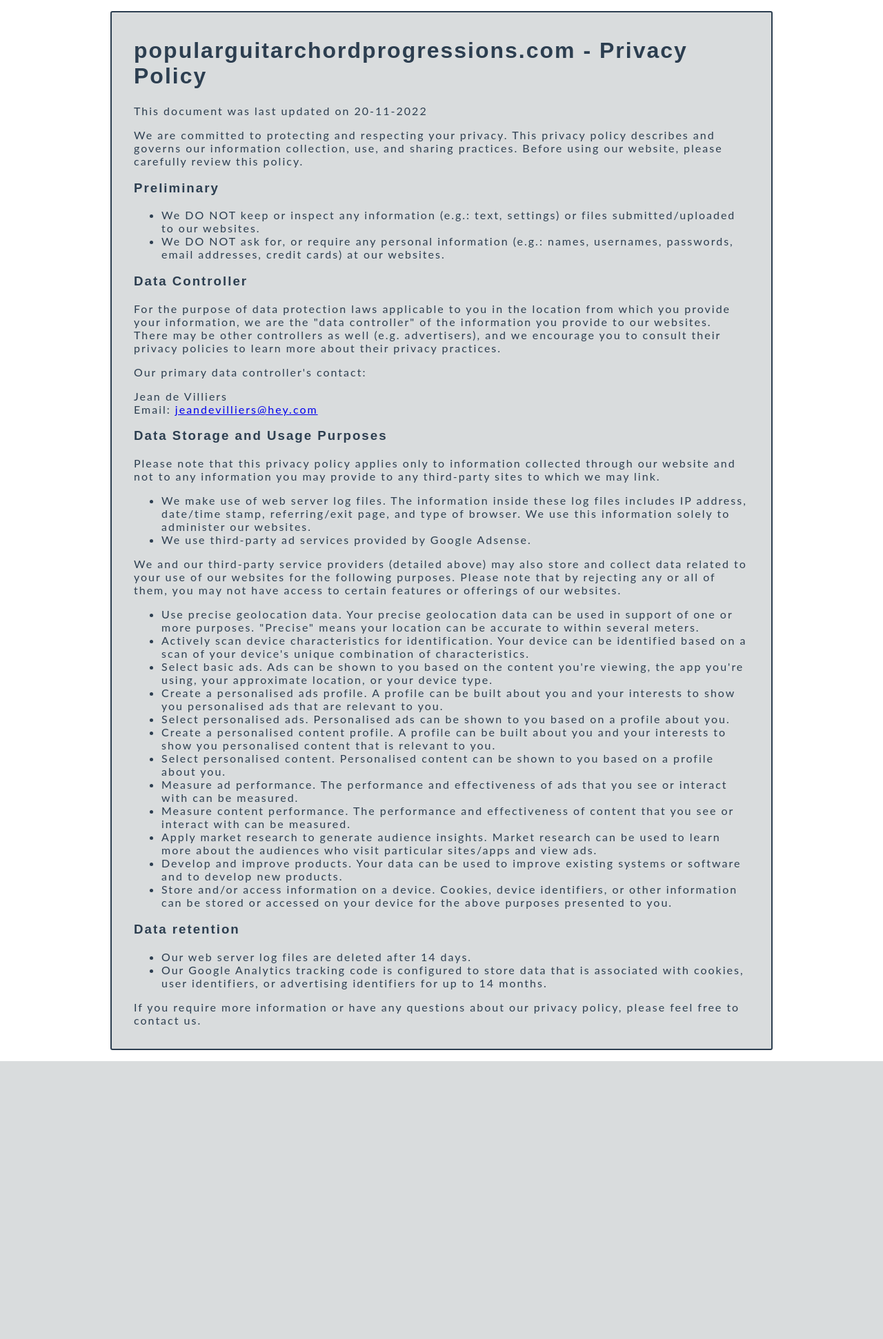
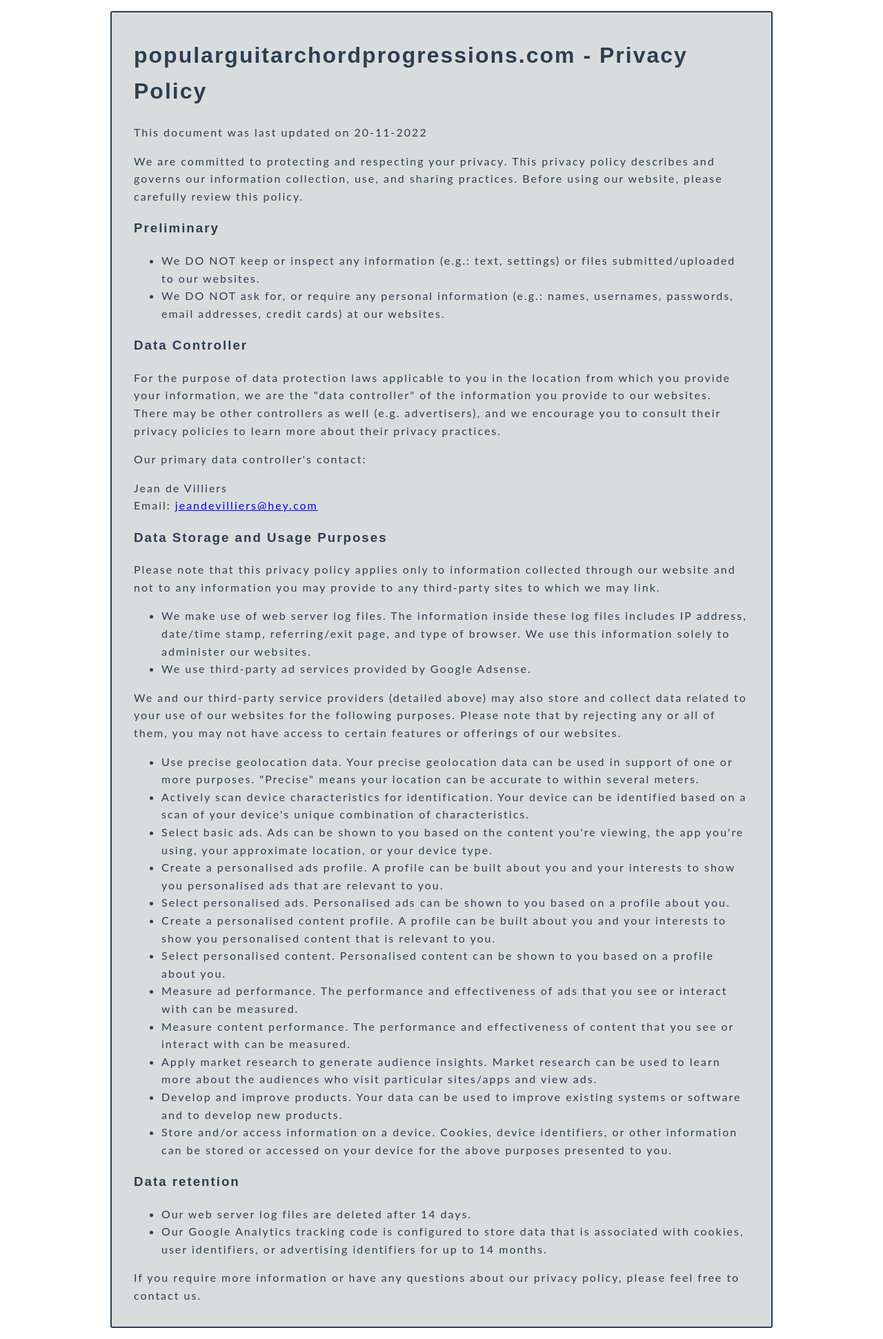
Before and after one commit to PhantomPWR/popular-guitar-chord-progressions, a PHP site: page /privacy-policy.html in a window 1280 px wide. Shown: the whole page at 69% size. Before the commit the page ends 1539 px from the top, so only its background shows below. Run offline with PHP 8.4, Linux system fonts and the light colour scheme.

Commit message:
Adjust privacy policy line-height

```diff
--- a/assets/css/styles.css
+++ b/assets/css/styles.css
@@ -587,6 +587,7 @@ footer {
 /* Privacy Policy */
 .privacy-policy main {
     padding: 1em 2em;
+    line-height: 1.6;
 }
 
 
```
